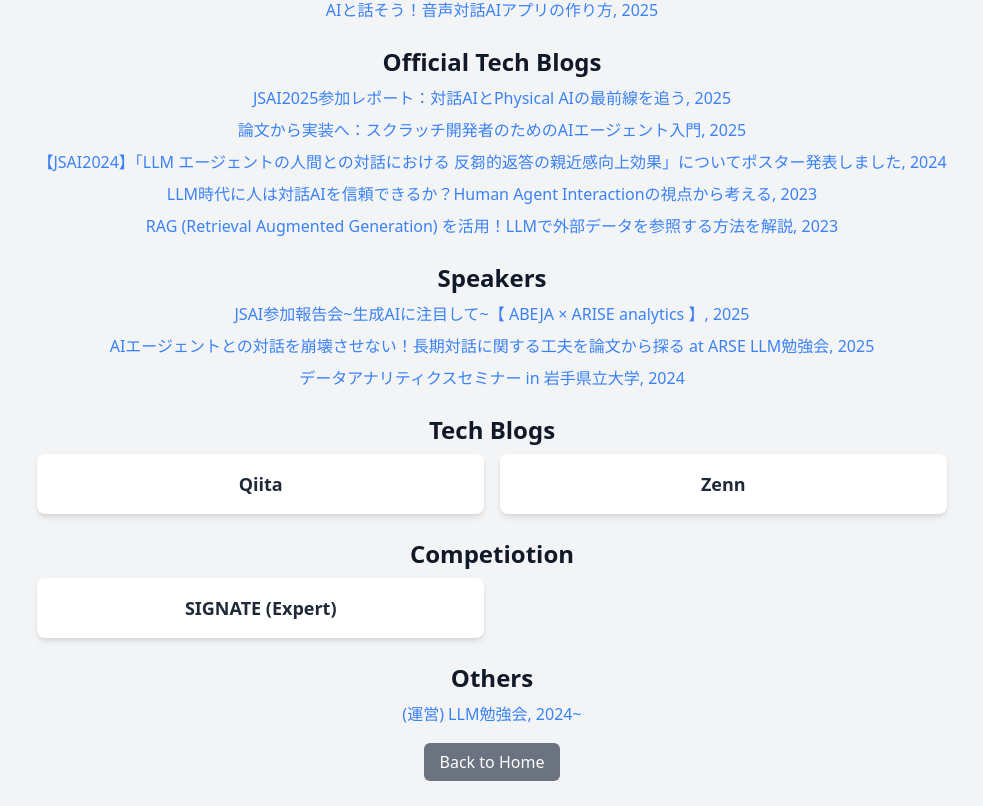
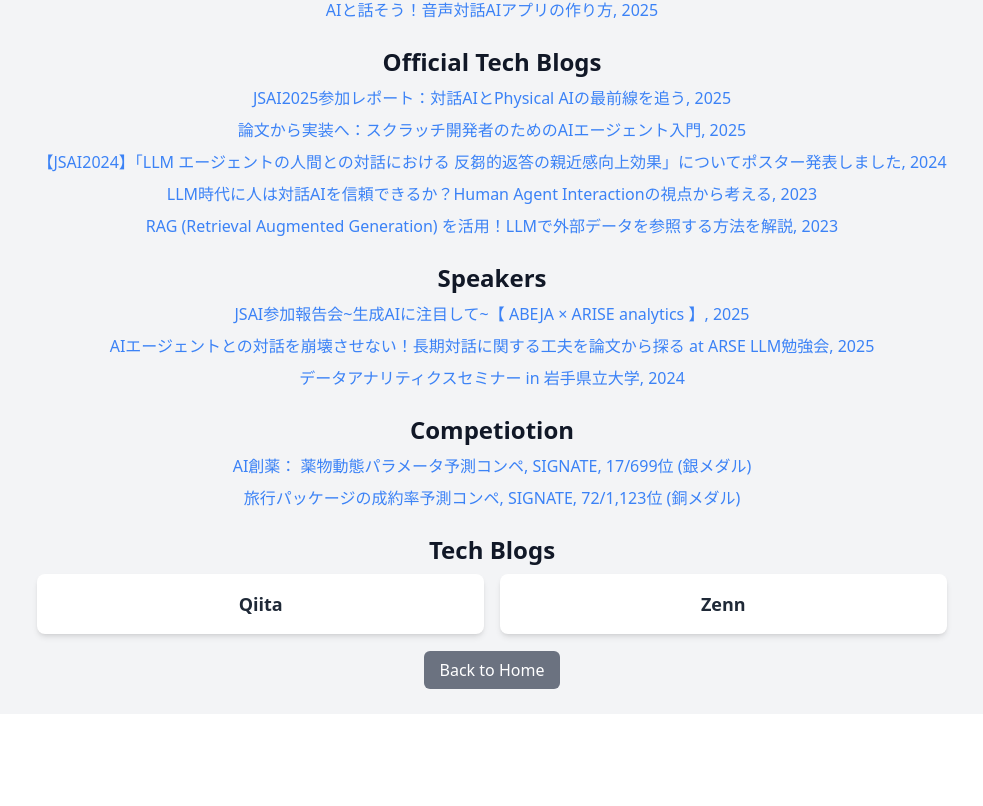
Before and after one commit to ta-seri/serizawa-portfolio, a Next.js app in the folder portfolio-site/: page /works in a window 1280 px wide. Shown: the part 346-1152 px from the top of the page, without its empty margins (148-1131 px from the left). After the commit the page ends 1060 px from the top, so only its background shows below. Built offline with nearby package versions, Linux system fonts and the light colour scheme.

Commit message:
コンペの記載方法修正

```diff
--- a/portfolio-site/src/pages/works.js
+++ b/portfolio-site/src/pages/works.js
@@ -17,7 +17,8 @@ export default function Works() {
         { title: "Emotion Recognition by Convolutional Neural Network Based on EEG-Images Plotting Time Series Data, 2019", url: "https://ebooks.iospress.nl/volumearticle/52677" },
       ],
       competition: [
-        { title: "SIGNATE (Expert)", url: "https://signate.jp/users/20983" },
+        { title: "AI創薬： 薬物動態パラメータ予測コンペ, SIGNATE, 17/699位 (銀メダル)", url: "https://user.competition.signate.jp/ja/competition/detail/?competition=252d4bf7dcb244d693979ac9cdd43fc3"},
+        { title: "旅行パッケージの成約率予測コンペ, SIGNATE, 72/1,123位 (銅メダル)", url: "https://user.competition.signate.jp/ja/competition/detail/?competition=17002dd84863499e90815a7c5ef2ee21" },
       ],
       books: [
         { title: "AIと話そう！音声対話AIアプリの作り方, 2025", url: "https://techbookfest.org/product/mccChq68eRYX4kkHEEQb24?productVariantID=nzzs926HiCyHBWVTh94a8H" },
@@ -94,6 +95,20 @@ export default function Works() {
             </ul>
           </div>
 
+          {/* Competiotion */}
+          <div className="text-center">
+            <h2 className="text-2xl font-semibold">Competiotion</h2>
+            <ul className="mt-2 space-y-2">
+              {works.competition.map((work, index) => (
+                <li key={index}>
+                  <a href={work.url} target="_blank" rel="noopener noreferrer" className="text-blue-500 hover:underline">
+                    {work.title}
+                  </a>
+                </li>
+              ))}
+            </ul>
+          </div>
+
           {/* Blogs (カードデザイン) */}
           <div className="text-center">
             <h2 className="text-2xl font-semibold">Tech Blogs</h2>
@@ -112,25 +127,7 @@ export default function Works() {
             </div>
           </div>
 
-          {/* Competiotion (カードデザイン) */}
-          <div className="text-center">
-            <h2 className="text-2xl font-semibold">Competiotion</h2>
-            <div className="grid grid-cols-1 md:grid-cols-2 gap-4 mt-2">
-              {works.competition.map((work, index) => (
-                <a
-                  key={index}
-                  href={work.url}
-                  target="_blank"
-                  rel="noopener noreferrer"
-                  className="block p-4 bg-white rounded-lg shadow-md hover:shadow-lg transition"
-                >
-                  <h3 className="text-lg font-semibold text-gray-800">{work.title}</h3>
-                </a>
-              ))}
-            </div>
-          </div>
-
-          {/* その他 */}
+          {/* その他
           <div className="text-center">
             <h2 className="text-2xl font-semibold">Others</h2>
             <ul className="mt-2 space-y-2">
@@ -142,7 +139,7 @@ export default function Works() {
                 </li>
               ))}
             </ul>
-          </div>
+          </div> */}
         </div>
 
         <div className="mt-6 text-center">
```
